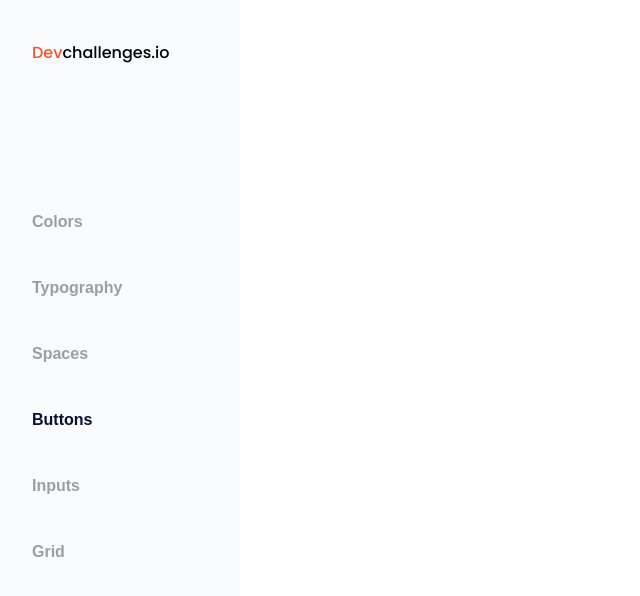
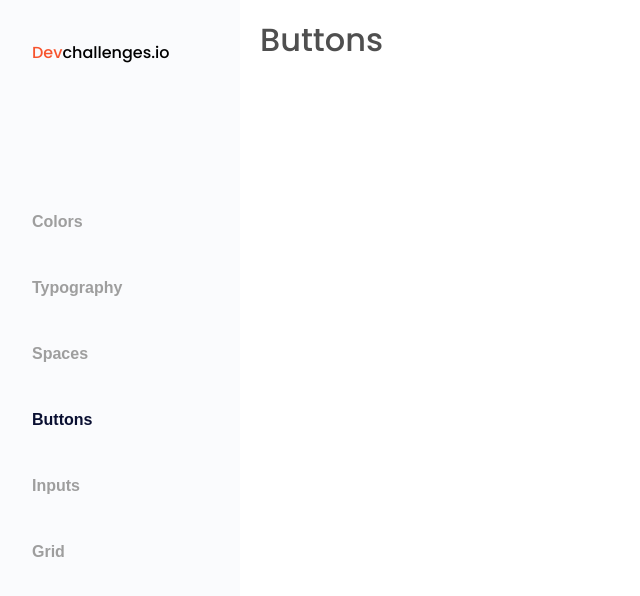
Before and after one commit to gabycode/buttonComponent, a React (Vite) app: page / in a window 1280 px wide. Shown: the top 596 px of the page, without its empty margins (0-640 px from the left). Built offline with nearby package versions, Linux system fonts and the light colour scheme.

Commit message:
add: button component to App.jsx

```diff
--- a/src/App.jsx
+++ b/src/App.jsx
@@ -1,10 +1,12 @@
 import "./App.css";
+import Buttons from "./components/Buttons";
 import Sidebar from "./components/Sidebar";
 
 function App() {
   return (
     <div className="App">
       <Sidebar />
+      <Buttons />
     </div>
   );
 }
```
